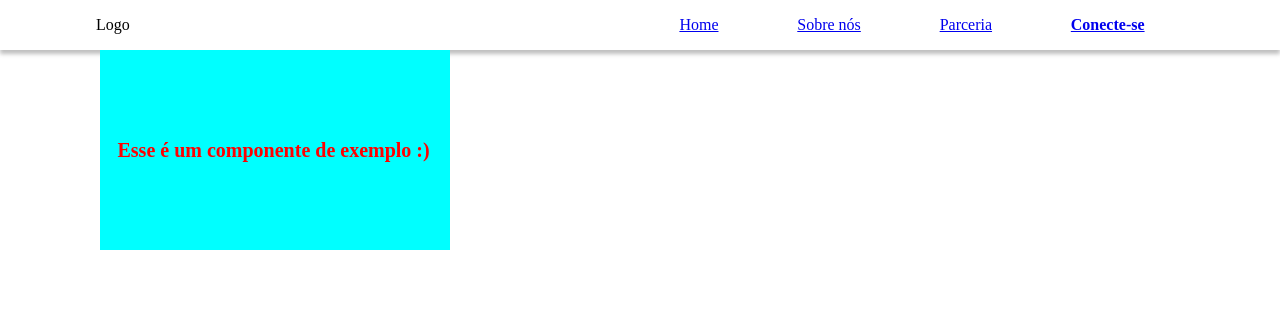
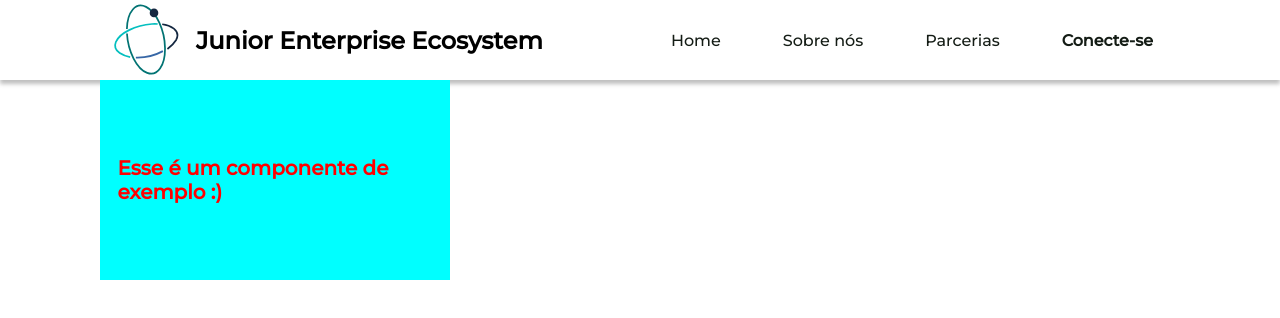
Before and after one commit to citi-onboarding/ecossistema-ejs, a React (Create React App) app in the folder client/: page / in a window 1280 px wide. Shown: the top 318 px of the page. Built offline with nearby package versions, Linux system fonts and the light colour scheme.

Commit message:
feat(feature/react-navbar):Navbar list text style, font Montserrat and Logo image in navbar

```diff
--- a/client/public/index.html
+++ b/client/public/index.html
@@ -1,20 +1,23 @@
 <!DOCTYPE html>
 <html lang="en">
-  <head>
+
+<head>
     <meta charset="utf-8" />
     <link rel="icon" href="%PUBLIC_URL%/favicon.ico" />
     <link rel="preconnect" href="https://fonts.googleapis.com">
     <link rel="preconnect" href="https://fonts.gstatic.com" crossorigin>
     <link href="https://fonts.googleapis.com/css2?family=Roboto&display=swap" rel="stylesheet">
     <meta name="viewport" content="width=device-width, initial-scale=1" />
-    <meta
-      name="Strapi and ReactJs Boilerplate"
-      content="A Strapi and ReactJs Boilerplate for CITi Onboarding projects."
-    />
+    <meta name="Strapi and ReactJs Boilerplate" content="A Strapi and ReactJs Boilerplate for CITi Onboarding projects." />
     <link rel="manifest" href="%PUBLIC_URL%/manifest.json" />
+    <link rel="preconnect" href="https://fonts.googleapis.com">
+    <link rel="preconnect" href="https://fonts.gstatic.com" crossorigin>
+    <link href="https://fonts.googleapis.com/css2?family=Montserrat:wght@500&display=swap" rel="stylesheet">
     <title>Strapi and ReactJs Boilerplate</title>
-  </head>
-  <body>
+</head>
+
+<body>
     <div id="root"></div>
-  </body>
+</body>
+
 </html>
--- a/client/src/Views/Navbar/Navbar.css
+++ b/client/src/Views/Navbar/Navbar.css
@@ -2,7 +2,8 @@
     display: flex;
     flex-direction: row;
     justify-content: space-between;
-    padding: 1rem 6rem;
+    align-items: center;
+    padding: 0rem 6rem;
     background-color: #fff;
     box-shadow: 0px 4px 4px rgba(0, 0, 0, 0.25);
 }
@@ -14,3 +15,17 @@
     width: 50%;
     list-style-type: none;
 }
+
+.nav-list a {
+    text-decoration: none;
+    color: #141C15;
+}
+
+.nav-logo {
+    display: flex;
+    align-items: center;
+}
+
+.nav-logo img {
+    margin: 2px 1rem;
+}
--- a/client/src/Views/Navbar/Navbar.jsx
+++ b/client/src/Views/Navbar/Navbar.jsx
@@ -7,7 +7,10 @@ import {
 function Navbar() {
   return (
     <nav className="navbar">
-        <div>Logo</div>
+        <div className="nav-logo">
+            <img src="/assets/svg/logo.svg" alt="Logo de Ecossistemas EJ" srcset="" />
+            <h1>Junior Enterprise Ecosystem</h1>
+        </div>
         <ul className="nav-list">
             <li>
                 <a href="#">Home</a>
@@ -16,7 +19,7 @@ function Navbar() {
                 <a href="#">Sobre nós</a>
             </li>
             <li>
-                <a href="#">Parceria</a>
+                <a href="#">Parcerias</a>
             </li>
             <li>
                 <a href="#"><b>Conecte-se</b></a>
--- a/client/src/style.css
+++ b/client/src/style.css
@@ -2,4 +2,5 @@
     margin: 0;
     padding: 0;
     scroll-behavior: smooth;
+    font-family: 'Montserrat', sans-serif;
 }
```
Also changed, not shown: client/public/assets/svg/logo.svg (added), client/src/assets/svg/logo.svg (added).
